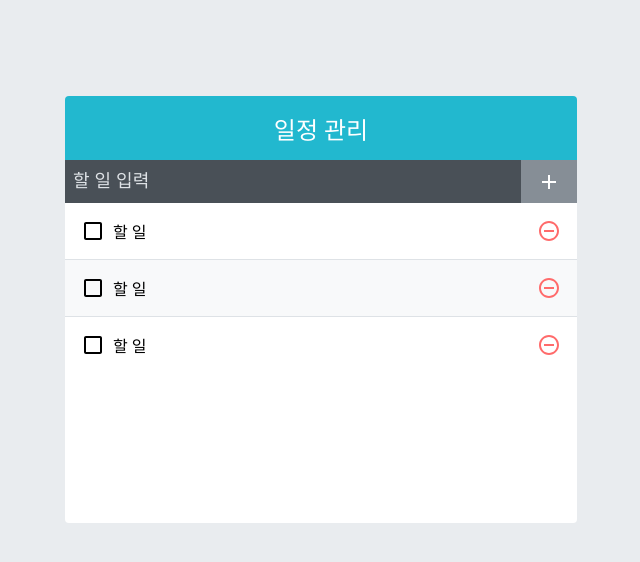
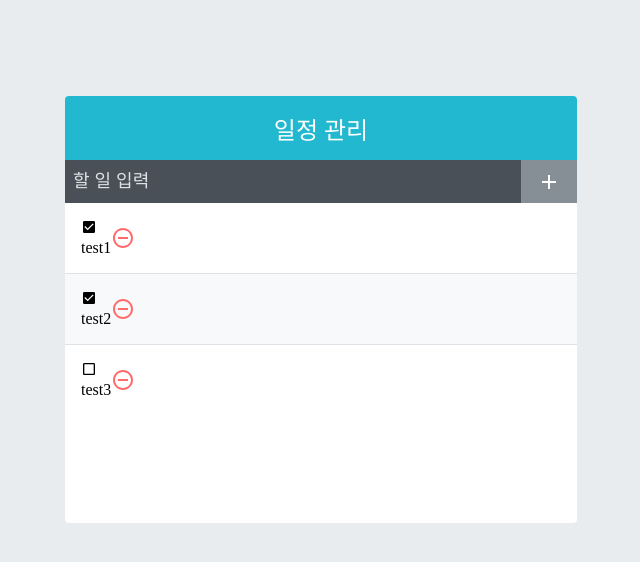
Before and after one commit to bsy3764/react-example, a React (Create React App) app: page / in a window 1280 px wide. Shown: the top 562 px of the page, without its empty margins (319-959 px from the left). Built offline with nearby package versions, Linux system fonts and the light colour scheme.

Commit message:
todo add, update, remove

```diff
--- a/src/App.js
+++ b/src/App.js
@@ -2,12 +2,62 @@
 import TodoInsert from './todoComponents/TodoInsert';
 import TodoTemplate from './todoComponents/TodoTemplate';
 import TodoList from './todoComponents/TodoList';
+import { useCallback, useRef, useState } from 'react';
 
 const App = () => {
+  const [todos, setTodos] = useState([
+    {
+      id: 1,
+      text: 'test1',
+      checked: true
+    },
+    {
+      id: 2,
+      text: 'test2',
+      checked: true
+    },
+    {
+      id: 3,
+      text: 'test3',
+      checked: false
+    }
+  ]);
+
+  const nextId = useRef(4);
+
+  const onInsert = useCallback(
+    text => {
+      const todo = {
+        id: nextId.current,
+        text,
+        checked: false
+      };
+      setTodos(todos.concat(todo));
+      nextId.current += 1;
+    }, [todos]
+  );
+
+  const onRemove = useCallback(
+    id => {
+      setTodos(todos.filter(todo => todo.id !== id));
+    }, [todos]
+  );
+
+  const onToggle = useCallback(
+    id => {
+      setTodos(
+        todos.map(todo =>
+          todo.id === id ? { ...todo, checked: !todo.checked } : todo,
+        ),
+      );
+    },
+    [todos],
+  );
+
   return (
     <TodoTemplate>
-      <TodoInsert/>
-      <TodoList/>
+      <TodoInsert onInsert={onInsert}/>
+      <TodoList todos={todos} onRemove={onRemove} onToggle={onToggle}/>
     </TodoTemplate>
   )};
 
--- a/src/todoComponents/TodoInsert.js
+++ b/src/todoComponents/TodoInsert.js
@@ -1,11 +1,28 @@
-import React from "react";
+import React, { useCallback, useState } from "react";
 import { MdAdd } from "react-icons/md";
 import './TodoInsert.scss';
 
-const TodoInsert = () => {
+const TodoInsert = ({onInsert}) => {
+    const [value, setValue] = useState('');
+
+    const onChange = useCallback(e => {
+        setValue(e.target.value);
+    }, []);
+
+    const onSubmit = useCallback(
+        e => {
+            onInsert(value);
+            setValue('');
+            e.preventDefault();
+        }, [onInsert, value]
+    );
+
     return(
-        <form className="TodoInsert">
-            <input placeholder="할 일 입력"/>
+        <form className="TodoInsert" onSubmit={onSubmit}>
+            <input placeholder="할 일 입력"
+                value={value}
+                onChange={onChange}
+            />
             <button type="submit">
                 <MdAdd />
             </button>
--- a/src/todoComponents/TodoList.js
+++ b/src/todoComponents/TodoList.js
@@ -2,12 +2,15 @@
 import TodoListItem from "./TodoListItem";
 import './TodoList.scss';
 
-const TodoList = () => {
+const TodoList = ({todos, onRemove, onToggle}) => {
     return(
         <div className="TodoList">
-            <TodoListItem />
-            <TodoListItem />
-            <TodoListItem />
+            {todos.map(todo => (
+                <TodoListItem todo={todo}
+                    key={todo.id}
+                    onRemove={onRemove}
+                    onToggle={onToggle}/>
+            ))}
         </div>
     )
 }
--- a/src/todoComponents/TodoListItem.js
+++ b/src/todoComponents/TodoListItem.js
@@ -4,16 +4,20 @@
     MdCheckBox,
     MdRemoveCircleOutline,
   } from "react-icons/md";
+import cn from 'classnames';
 import './TodoListItem.scss';
 
-const TodoListItem = () => {
+const TodoListItem = ({todo, onRemove, onToggle}) => {
+    const {id, text, checked} = todo;
+
     return(
         <div className="TodoListItem">
-            <div className="checkbox">
-                <MdCheckBoxOutlineBlank/>
-                <div className="text">할 일</div>
+            <div className={cn('chekbox', {checked})}
+                onClick={() => onToggle(id)}>
+                {checked ? <MdCheckBox/> : <MdCheckBoxOutlineBlank/>}
+                <div className="text">{text}</div>
             </div>
-            <div className="remove">
+            <div className="remove" onClick={() => onRemove(id)}>
                 <MdRemoveCircleOutline/>
             </div>
         </div>
```
